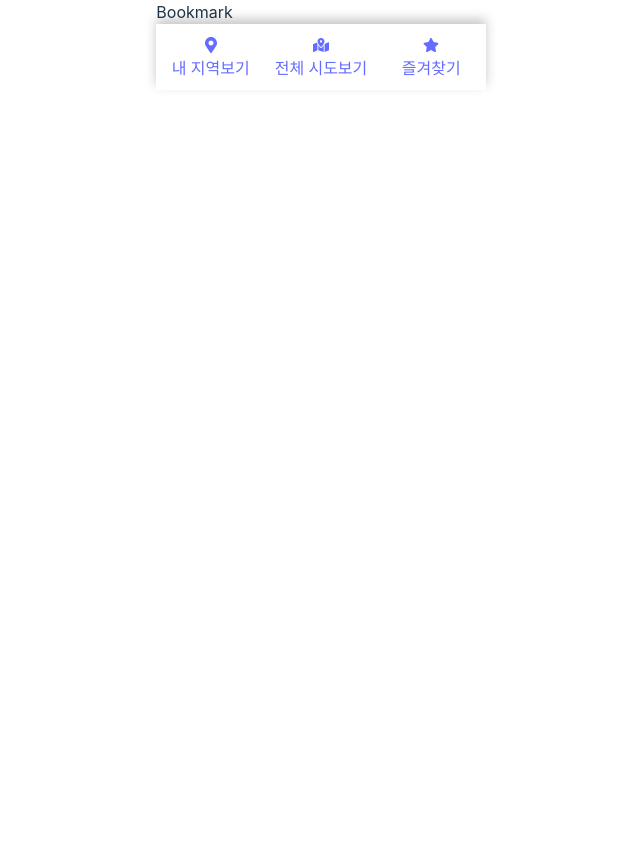
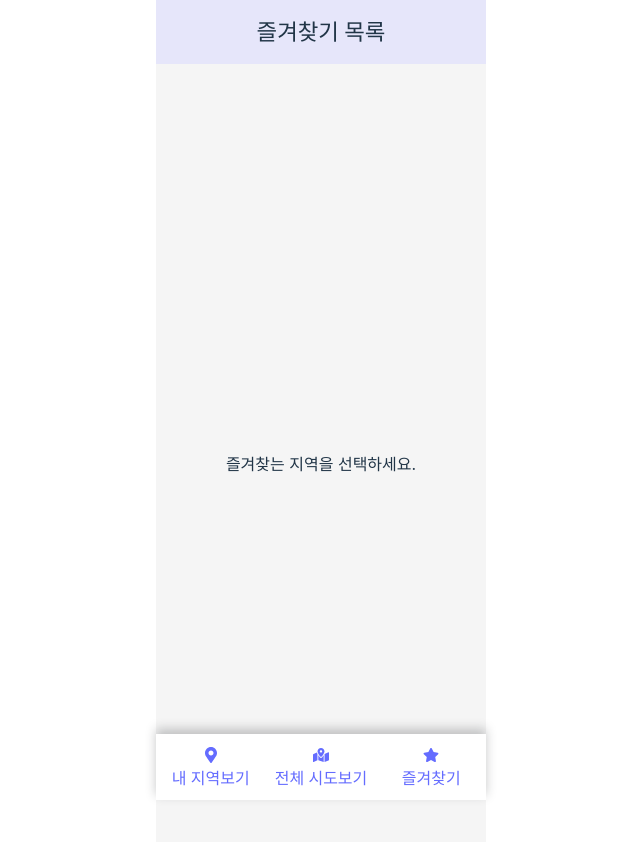
Before and after one commit to Hwa-J/fine-dust-notification-React, a React (Vite) app: page /bookmarks in a window 1280 px wide. Shown: the top 842 px of the page, without its empty margins (319-959 px from the left). Before the commit the page ends 800 px from the top, so only its background shows below. Built offline with nearby package versions, Linux system fonts and the light colour scheme; no server answers.

Commit message:
style: 구조 변경

```diff
--- a/src/pages/Bookmarks.jsx
+++ b/src/pages/Bookmarks.jsx
@@ -1,7 +1,14 @@
 import React from 'react'
+import Header from '../components/Header'
+import AirInfo from '../components/AirInfo'
 
 function Bookmark() {
-  return <div>Bookmark</div>
+  return (
+    <>
+      <Header>즐겨찾기 목록</Header>
+      <AirInfo text={'즐겨찾는 지역을 선택하세요.'} />
+    </>
+  )
 }
 
 export default Bookmark
```
